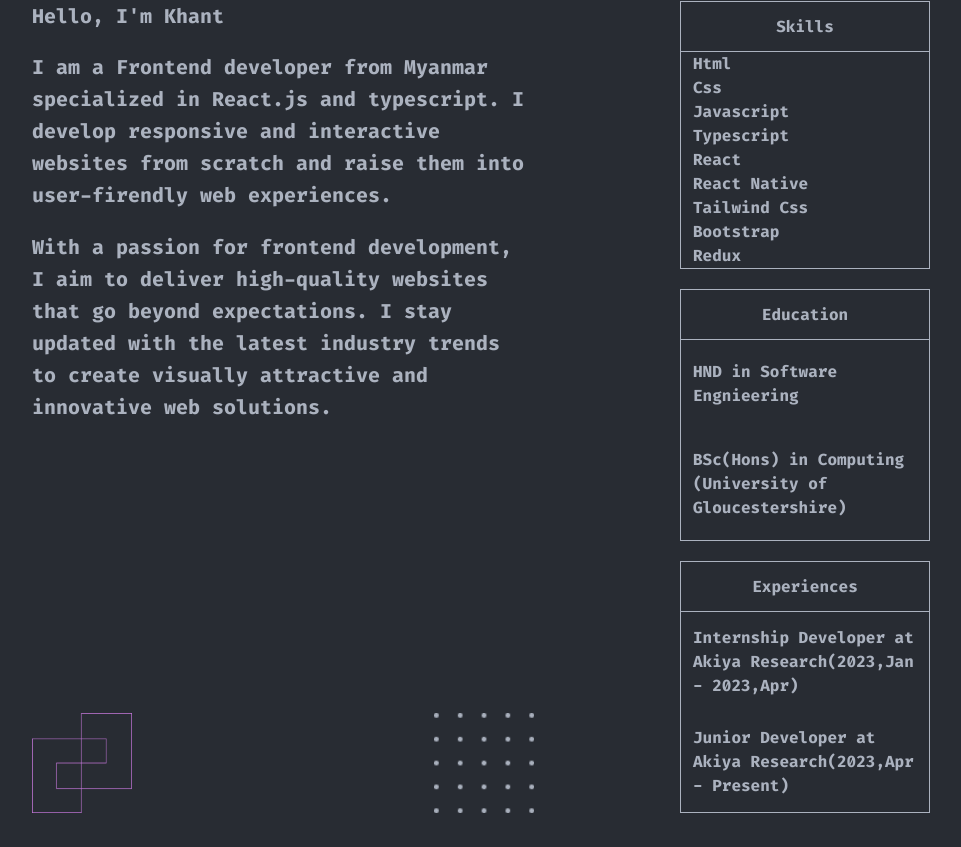
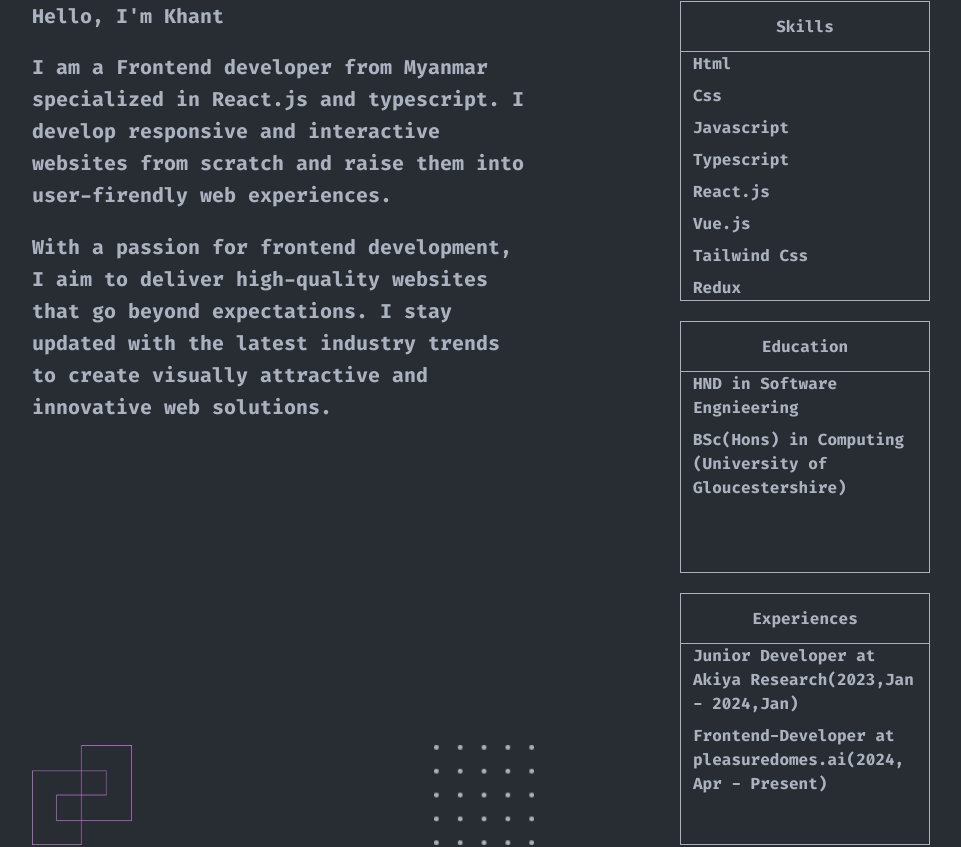
Before and after one commit to khant21699/Ts-Portfolio, a React (Vite) app: page / in a window 1280 px wide. Shown: the part 1043-1890 px from the top of the page, without its empty margins (96-1057 px from the left). Built offline with nearby package versions, Linux system fonts and the light colour scheme.

Commit message:
new background

```diff
--- a/package.json
+++ b/package.json
@@ -9,6 +9,8 @@
     "preview": "vite preview"
   },
   "dependencies": {
+    "@tsparticles/react": "^3.0.0",
+    "@tsparticles/slim": "^3.5.0",
     "framer-motion": "^10.12.17",
     "react": "^18.2.0",
     "react-dom": "^18.2.0",
--- a/src/App.tsx
+++ b/src/App.tsx
@@ -1,6 +1,4 @@
 import { useEffect, useState } from "react";
-import reactLogo from "./assets/react.svg";
-import "./App.css";
 import NavBar from "./NavBar";
 import HomePage from "./Pages/HomePage";
 import { Pages } from "./shared";
@@ -8,23 +6,27 @@ import AboutMe from "./Pages/AboutMe";
 import Works from "./Pages/Works";
 import Contact from "./Pages/Contact";
 import Footer from "./Pages/Footer";
+import ParticleBackground from "./Components/ParticleBackground";
 
 function App() {
   const [topOfPage, setTopofPage] = useState<boolean>(true);
   const [currentPage, setCurrentPage] = useState<Pages>(Pages.Home);
+
   const handleScroll = () => {
     if (window.scrollY < 100) {
       setTopofPage(true);
-    } else if (window.scrollY >= 300) {
+    } else if (window.scrollY >= 100) {
       setTopofPage(false);
     }
   };
+
   const scrollFun = (page: Pages) => {
     const scrollPage = document.getElementById(page);
     if (scrollPage !== null) {
       scrollPage.scrollIntoView({ behavior: "smooth" });
     }
   };
+
   useEffect(() => {
     window.addEventListener("scroll", handleScroll);
     return () => window.removeEventListener("scroll", handleScroll);
@@ -33,18 +35,21 @@ function App() {
   return (
     <>
       <div className="App w-full px-[10%] overflow-x-hidden relative">
+        <div className="absolute inset-0 z-0">
+          <ParticleBackground />
+        </div>
         <NavBar
           topOfPage={topOfPage}
           currentPage={currentPage}
           scrollFun={scrollFun}
         />
         {/* HomePage */}
-        <HomePage setCurrentPage={setCurrentPage} />
-        <AboutMe setCurrentPage={setCurrentPage} />
-        <Works setCurrentPage={setCurrentPage} />
-        <Contact setCurrentPage={setCurrentPage} />
-
-        {/* <div className=" h-[1000vh]"></div> */}
+        <div className="relative z-10">
+          <HomePage setCurrentPage={setCurrentPage} />
+          <AboutMe setCurrentPage={setCurrentPage} />
+          <Works setCurrentPage={setCurrentPage} />
+          <Contact setCurrentPage={setCurrentPage} />
+        </div>
       </div>
       <Footer />
     </>
--- /dev/null
+++ b/src/Components/ParticleBackground.tsx
@@ -0,0 +1,103 @@
+// @ts-nocheck
+import { useCallback, useEffect, useState } from "react";
+import Particles, { initParticlesEngine } from "@tsparticles/react";
+import type { Container, Engine } from "@tsparticles/engine";
+import { loadSlim } from "@tsparticles/slim"; // Ensure the "@tsparticles/slim" package is installed
+
+const ParticleBackground = () => {
+  const [init, setInit] = useState(false);
+
+  useEffect(() => {
+    const initParticles = async (engine: Engine) => {
+      await loadSlim(engine);
+    };
+
+    initParticlesEngine(initParticles)
+      .then(() => {
+        setInit(true);
+      })
+      .catch((error) => {
+        console.error("Error initializing particles engine:", error);
+      });
+  }, []);
+
+  const particlesLoaded = useCallback((container: Container) => {
+    console.log(container);
+  }, []);
+
+  return (
+    <>
+      {init && (
+        <Particles
+          className=" !w-full !h-full block z-10"
+          id="tsparticles"
+          particlesLoaded={particlesLoaded}
+          options={{
+            background: {
+              color: {
+                value: "#000",
+              },
+            },
+            fpsLimit: 60,
+            interactivity: {
+              events: {
+                onClick: {
+                  enable: true,
+                  mode: "push",
+                },
+                onHover: {
+                  enable: true,
+                  mode: "repulse",
+                },
+                resize: true,
+              },
+              modes: {
+                push: {
+                  quantity: 4,
+                },
+                repulse: {
+                  distance: 200,
+                  duration: 0.4,
+                },
+              },
+            },
+            particles: {
+              color: {
+                value: "#c778dd",
+              },
+              move: {
+                direction: "none",
+                enable: true,
+                outModes: {
+                  default: "bounce",
+                },
+                random: false,
+                speed: 6,
+                straight: false,
+              },
+              number: {
+                density: {
+                  enable: true,
+                  area: 100,
+                },
+                value: 200,
+              },
+              opacity: {
+                value: 0.5,
+              },
+              shape: {
+                type: "circle",
+              },
+              size: {
+                value: { min: 1, max: 5 },
+              },
+            },
+            detectRetina: true,
+          }}
+        />
+      )}
+    </>
+  );
+};
+
+export default ParticleBackground;
--- a/src/NavBar.tsx
+++ b/src/NavBar.tsx
@@ -17,8 +17,8 @@ export default function NavBar({ topOfPage, currentPage, scrollFun }: Props) {
 
   return (
     <div
-      className={` z-10 bg-body w-[100vw] h-[70px] flex justify-between fixed top-0 left-0 px-[10%] items-center  ${
-        !topOfPage && " shadow-sm shadow-primary"
+      className={` z-20  w-[100vw] h-[70px] flex justify-between fixed top-0 left-0 px-[10%] items-center  ${
+        !topOfPage ? " shadow-sm shadow-primary bg-black" : "bg-transparent"
       }`}
     >
       {/* brand */}
--- a/src/Pages/AboutMe.tsx
+++ b/src/Pages/AboutMe.tsx
@@ -88,15 +88,14 @@ export default function AboutMe({ setCurrentPage }: Props) {
                 <h3>Skills</h3>
               </div>
               <div className=" h-[calc(100%-50px)] min-h-[200px]">
-                <ul className="w-full h-full list-none text-secondary font-firaCode flex flex-col justify-around px-3">
+                <ul className="w-full h-full list-none text-secondary font-firaCode flex flex-col gap-2 px-3">
                   <li>Html</li>
                   <li>Css</li>
                   <li>Javascript</li>
                   <li>Typescript</li>
-                  <li>React</li>
-                  <li>React Native</li>
+                  <li>React.js</li>
+                  <li>Vue.js</li>
                   <li>Tailwind Css</li>
-                  <li>Bootstrap</li>
                   <li>Redux</li>
                 </ul>
               </div>
@@ -107,7 +106,7 @@ export default function AboutMe({ setCurrentPage }: Props) {
                 <h3>Education</h3>
               </div>
               <div className=" h-[calc(100%-50px)] min-h-[200px]">
-                <ul className="w-full h-full list-none text-secondary font-firaCode flex flex-col justify-around px-3">
+                <ul className="w-full h-full list-none text-secondary font-firaCode flex flex-col gap-2 px-3">
                   <li>HND in Software Engnieering</li>
                   <li>
                     BSc(Hons) in Computing (University of Gloucestershire)
@@ -121,12 +120,14 @@ export default function AboutMe({ setCurrentPage }: Props) {
                 <h3>Experiences</h3>
               </div>
               <div className=" h-[calc(100%-50px)] min-h-[200px]">
-                <ul className="w-full h-full list-none text-secondary font-firaCode flex flex-col justify-around px-3">
+                <ul className="w-full h-full list-none text-secondary font-firaCode flex flex-col gap-2 px-3">
                   <li>
-                    Internship Developer at Akiya Research(2023,Jan - 2023,Apr)
+                    Junior Developer at Akiya Research(2023,Jan - 2024,Jan)
                   </li>
                   <li>
-                    Junior Developer at Akiya Research(2023,Apr - Present)
+                    Frontend-Developer at{" "}
+                    <a href="pleasuredomes.ai">pleasuredomes.ai</a>(2024, <br />
+                    Apr - Present)
                   </li>
                 </ul>
               </div>
--- a/src/Pages/Contact.tsx
+++ b/src/Pages/Contact.tsx
@@ -30,11 +30,11 @@ export default function Contact({ setCurrentPage }: Props) {
             className=" text-primary text-[20px] cursor-pointer"
             href="mailto:khant21699@gmail.com"
           >
-            khant21699@hotmail.com
+            khantdev21@gmail.com
           </a>
         </h2>
         <div className="mt-5 border-primary border-[2px] p-1 max-w-full w-[700px] cursor-pointer ">
-          <a href="mailto:khant21699@gmail.com">
+          <a href="mailto:khantdev21@gmail.com">
             <img className=" w-full" src={EmailGraphic} alt="" />
           </a>
         </div>
--- a/src/Pages/Footer.tsx
+++ b/src/Pages/Footer.tsx
@@ -4,9 +4,9 @@ type Props = {};
 
 export default function Footer({}: Props) {
   return (
-    <div className=" w-full h-[100px] border-secondary border-t-[1px] font-firaCode text-secondary flex justify-center items-center">
+    <div className=" relative z-50 w-full h-[100px] border-secondary border-t-[1px] font-firaCode text-secondary flex justify-center items-center">
       <h2>
-        © Copyright 2023. Made by <span className=" text-primary">Khant</span>
+        © Copyright 2024. Made by <span className=" text-primary">Khant</span>
       </h2>
     </div>
   );
--- a/src/Pages/HomePage.tsx
+++ b/src/Pages/HomePage.tsx
@@ -35,9 +35,9 @@ export default function HomePage({ setCurrentPage }: Props) {
                   const contact = document.getElementById(Pages.Contact);
                   contact?.scrollIntoView({ behavior: "smooth" });
                 }}
-                className=" border-primary border-[1px] p-[10px] text-[20px] mt-[30px] w-[200px]"
+                className=" border-primary border-[1px] p-[10px] text-[20px] mt-[30px] w-[200px] after:absolute relative after:w-0 after:h-full hover:after:w-full  after:transition-all after:bg-primary after:left-0 after:top-0"
               >
-                Contact ME!!
+                <span className="relative z-20"> Contact ME!!</span>
               </button>
             </div>
           </div>
--- a/src/index.css
+++ b/src/index.css
@@ -22,7 +22,7 @@ html {
   overflow-x: hidden;
 }
 html::-webkit-scrollbar {
-  width: 8px;
+  @apply hidden;
 }
 html::-webkit-scrollbar-track {
   margin: 10px 0;
```
Also changed, not shown: 1 other file (tests, documents, lock files or other folders).
